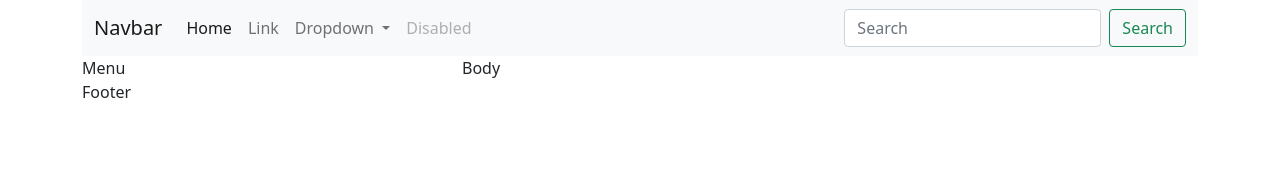
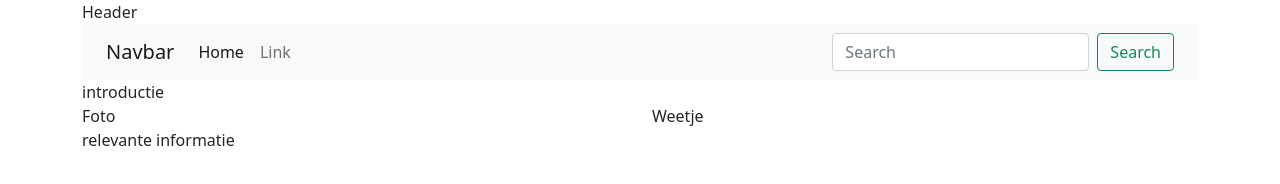
Before and after one commit to freekberend/kattenweetjes, a plain HTML site: page grid.html in a window 1280 px wide. Drawn offline with nearby package versions, Linux system fonts and the light colour scheme.

Commit message:
versie 1

```diff
--- a/grid.html
+++ b/grid.html
@@ -26,6 +26,13 @@
 <body>
 
     <div class="container">
+      <div class = "row">
+        <div class="col-12 col-md-12">
+          Header
+        </div>
+      </div>
+      <div class = "row">
+          <div class="col-12">
             <nav class="navbar navbar-expand-lg navbar-light bg-light">
             <div class="container-fluid">
               <a class="navbar-brand" href="#">Navbar</a>
@@ -40,20 +47,7 @@
                   <li class="nav-item">
                     <a class="nav-link" href="#">Link</a>
                   </li>
-                  <li class="nav-item dropdown">
-                    <a class="nav-link dropdown-toggle" href="#" id="navbarDropdown" role="button" data-bs-toggle="dropdown" aria-expanded="false">
-                      Dropdown
-                    </a>
-                    <ul class="dropdown-menu" aria-labelledby="navbarDropdown">
-                      <li><a class="dropdown-item" href="#">Action</a></li>
-                      <li><a class="dropdown-item" href="#">Another action</a></li>
-                      <li><hr class="dropdown-divider"></li>
-                      <li><a class="dropdown-item" href="#">Something else here</a></li>
-                    </ul>
-                  </li>
-                  <li class="nav-item">
-                    <a class="nav-link disabled" href="#" tabindex="-1" aria-disabled="true">Disabled</a>
-                  </li>
+
                 </ul>
                 <form class="d-flex">
                   <input class="form-control me-2" type="search" placeholder="Search" aria-label="Search">
@@ -62,20 +56,29 @@
               </div>
             </div>
             </nav>
+          </div>
+        </div>
+
       <div class="row">
-            <div class="col-12 col-md-4">
-                Menu
+        <div class="col-12">
+          introductie
         </div>
-            <div class="col-12 col-md-8">
-                Body
+      </div>
+      <div class="row">
+        <div class="col-12 col-md-6">
+            Foto
+        </div>
+        <div class="col-12 col-md-6">
+            Weetje
         </div>
       </div>
       <div class="row">
           <div class="col-12">
-                Footer
+              relevante informatie
           </div>
       </div>
     </div>
 
+
 </body>
 </html>
```
Lines whose indentation alone changed are shown as unchanged.
